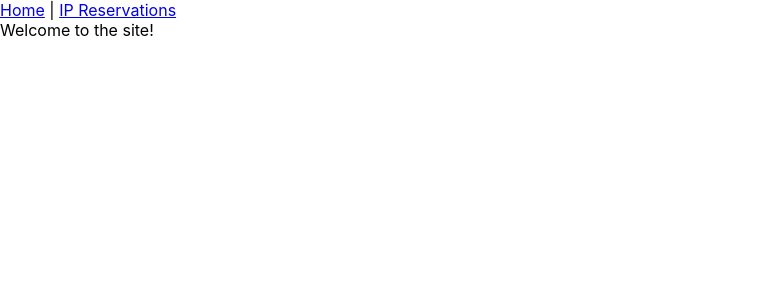
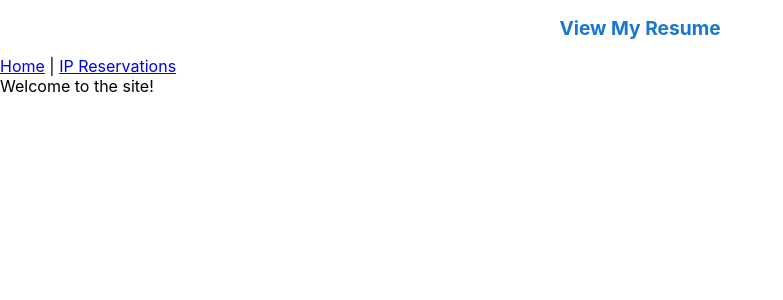
Before and after one commit to tsikk/website, a React (Create React App) app: page / in a window 1280 px wide. Shown: the top 300 px of the page, without its empty margins (0-783 px from the left). Built offline with nearby package versions, Linux system fonts and the light colour scheme.

Commit message:
add resume

```diff
--- a/src/App.js
+++ b/src/App.js
@@ -5,6 +5,21 @@ import IpReservationsPage from "./pages/IpReservationsPage";
 function App() {
   return (
     <Router>
+      <header style={{ padding: "1rem", textAlign: "center" }}>
+        <a
+          href="/data/Resume.pdf"
+          target="_blank"
+          rel="noopener noreferrer"
+          style={{
+            fontWeight: "bold",
+            textDecoration: "none",
+            color: "#1976d2",
+            fontSize: "1.2rem"
+          }}
+        >
+          View My Resume
+        </a>
+      </header>
       <nav>
         <Link to="/">Home</Link>
         {" | "}
```
Also changed, not shown: 1 other file (tests, documents, lock files or other folders).
